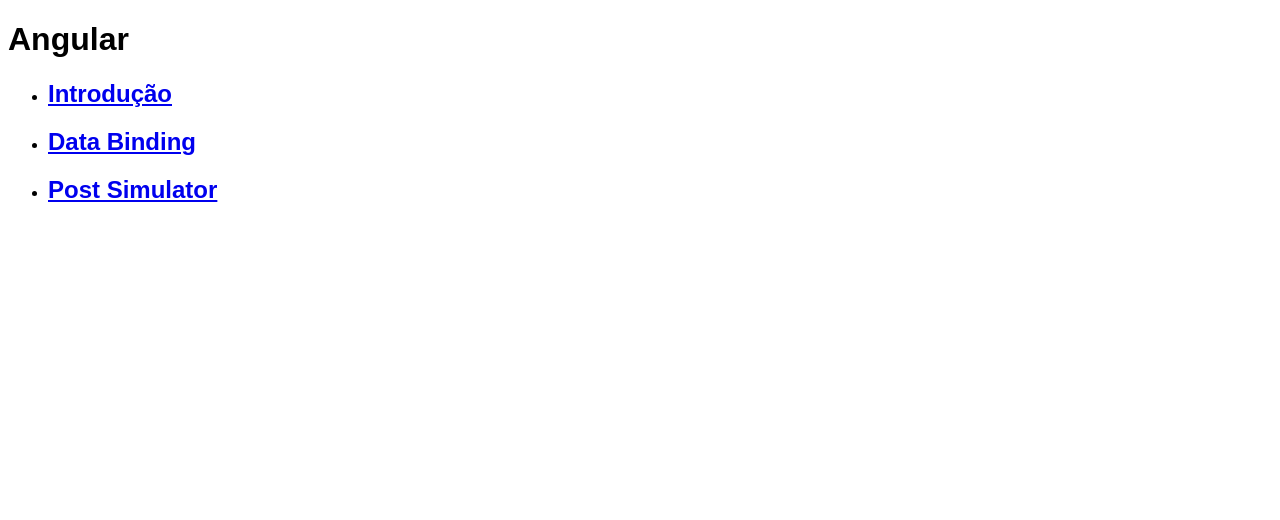
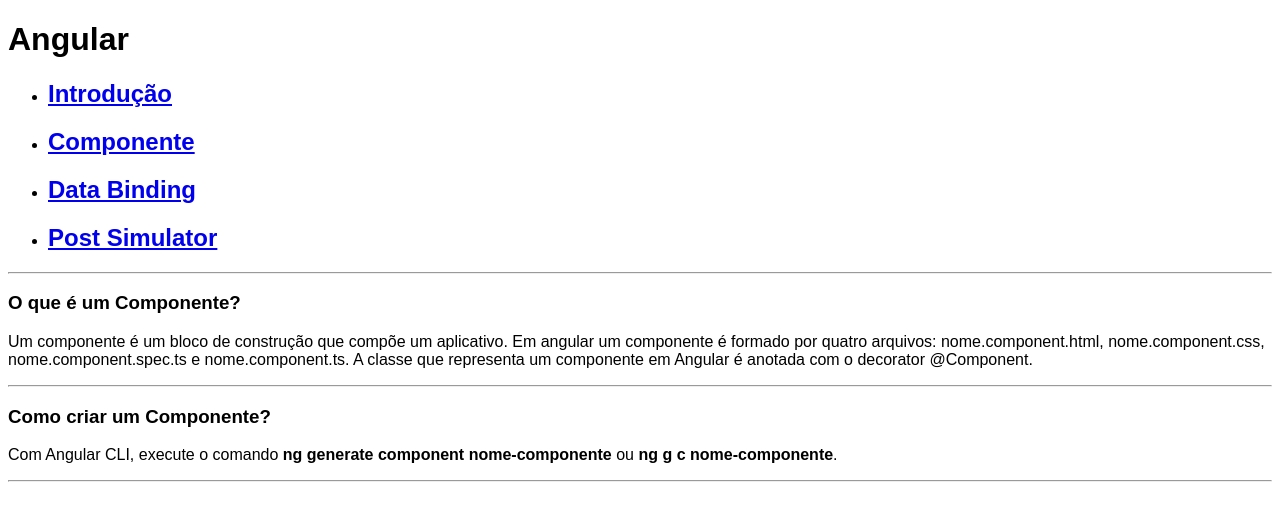
Before and after one commit to jeanbrunemello/estudando-angular, an Angular app: page /component-angular in a window 1280 px wide. Before the commit this address led to /. Shown: the top 520 px of the page. Built offline with nearby package versions, Linux system fonts and the light colour scheme.

Commit message:
Implementation topic component

```diff
--- a/src/app/app-routing.module.ts
+++ b/src/app/app-routing.module.ts
@@ -1,4 +1,5 @@
 import { Routes, RouterModule } from '@angular/router';
+import { ComponentAngularComponent } from './component-angular/component-angular.component';
 import { DataBindingComponent } from './data-binding/data-binding.component';
 import { IntroductionComponent } from './introduction/introduction.component';
 import { PostSimulatorComponent } from './post-simulator/post-simulator.component';
@@ -18,6 +19,10 @@
     {
         path: 'post-simulator',
         component: PostSimulatorComponent
+    },
+    {
+        path: 'component-angular',
+        component: ComponentAngularComponent
     }
 ];
 export const RoutingModule = RouterModule.forRoot(routes);
--- a/src/app/app.component.html
+++ b/src/app/app.component.html
@@ -5,6 +5,11 @@
   <li>
     <a href="/introduction">
       <h2>Introdução</h2>
+    </a>
+  </li>
+  <li>
+    <a href="/component-angular">
+      <h2>Componente</h2>
     </a>
   </li>
   <li>
--- a/src/app/app.module.ts
+++ b/src/app/app.module.ts
@@ -7,13 +7,15 @@
 import { DataBindingComponent } from './data-binding/data-binding.component';
 import { FormsModule } from '@angular/forms';
 import { PostSimulatorComponent } from './post-simulator/post-simulator.component';
+import { ComponentAngularComponent } from './component-angular/component-angular.component';
 
 @NgModule({
   declarations: [
     AppComponent,
     IntroductionComponent,
     DataBindingComponent,
-    PostSimulatorComponent
+    PostSimulatorComponent,
+    ComponentAngularComponent
   ],
   imports: [
     BrowserModule,
--- /dev/null
+++ b/src/app/component-angular/component-angular.component.html
@@ -0,0 +1,13 @@
+<hr>
+
+<h3>O que é um Componente?</h3>
+<p>
+    Um componente é um bloco de construção que compõe um aplicativo. Em angular um componente é formado por quatro arquivos: nome.component.html, nome.component.css, nome.component.spec.ts e nome.component.ts. A classe que representa um componente em Angular é anotada com o decorator @Component.
+</p>
+<hr>
+
+<h3>Como criar um Componente?</h3>
+<p>
+    Com Angular CLI, execute o comando <strong>ng generate component nome-componente</strong> ou <strong>ng g c nome-componente</strong>.
+</p>
+<hr>
--- /dev/null
+++ b/src/app/component-angular/component-angular.component.ts
@@ -0,0 +1,15 @@
+import { Component, OnInit } from '@angular/core';
+
+@Component({
+  selector: 'app-component-angular',
+  templateUrl: './component-angular.component.html',
+  styleUrls: ['./component-angular.component.css']
+})
+export class ComponentAngularComponent implements OnInit {
+
+  constructor() { }
+
+  ngOnInit(): void {
+  }
+
+}
```
Also changed, not shown: src/app/component-angular/component-angular.component.css (added), 1 other file (tests, documents, lock files or other folders).
